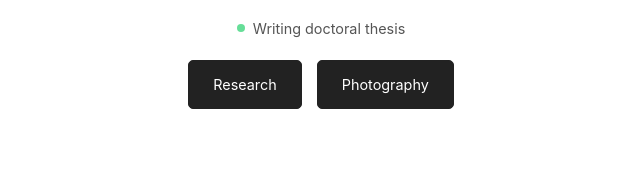
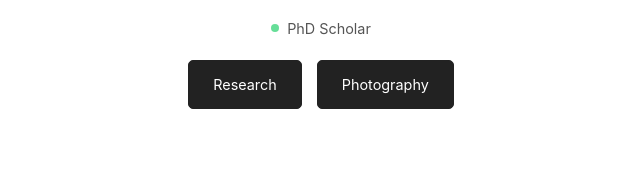
Before and after one commit to VamsiKrishnaPothuru/Vamsikrishnapothuru.github.io, a plain HTML site: page index.html in a window 1280 px wide. Shown: the part 423-610 px from the top of the page, 319-959 px from the left. Drawn offline with Linux system fonts and the light colour scheme.

Commit message:
updated index.html

```diff
--- a/index.html
+++ b/index.html
@@ -53,7 +53,7 @@
 
             <p class="status">
                 <span class="status-dot"></span>
-                Writing doctoral thesis
+                PhD Scholar
             </p>
 
             <div class="hero-buttons">
```
